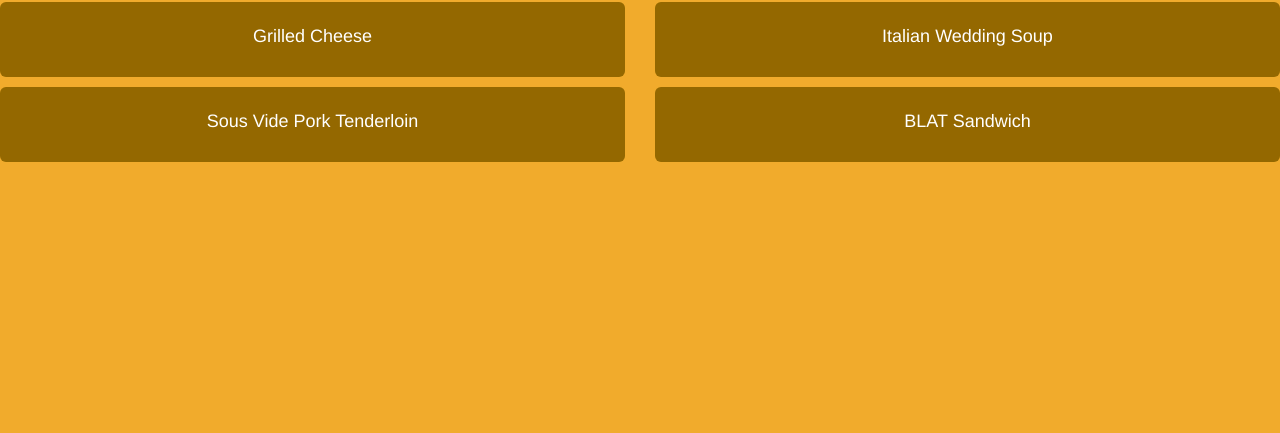
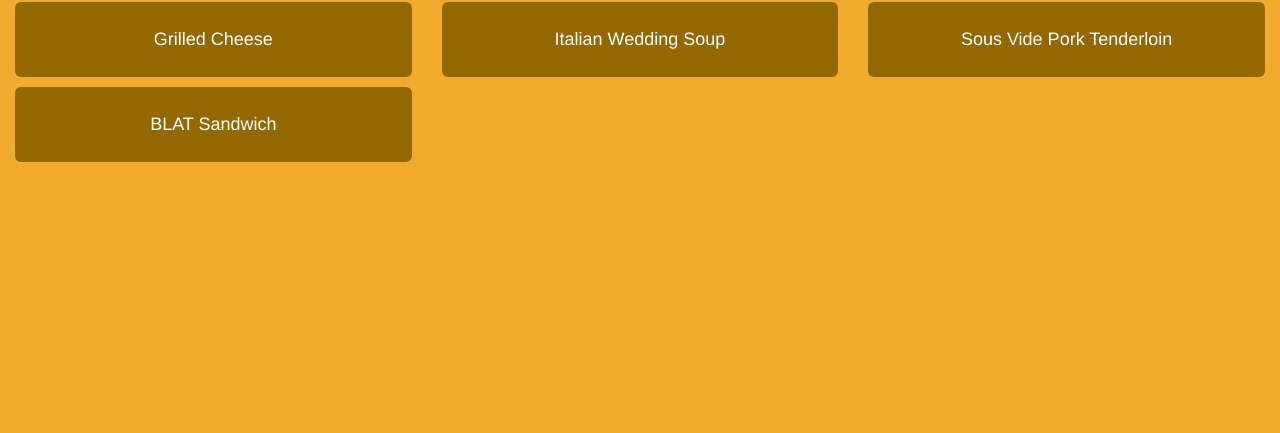
Before and after one commit to Seannaber/Souszy, a plain HTML site: page index.html in a window 1280 px wide. Shown: the part 367-800 px from the top of the page. Drawn offline with nearby package versions, Linux system fonts and the light colour scheme.

Commit message:
tweaking css and html

```diff
--- a/css/style.css
+++ b/css/style.css
@@ -47,7 +47,7 @@ h1 {
 
 .btn-lg {
 	height: 75px;
-	line-height: 2.75em;
+	line-height: 3em;
 	background-color: #946800;
 	border: none;
 	margin-bottom: 10px;
--- a/index.html
+++ b/index.html
@@ -32,18 +32,20 @@
       </div>
     </div>
     <!-- Recipe choices w/ responsiveness -->
+      <div class="container-fluid">
         <div class="row">
-        <div class="col-md-6">
+          <div class="col-md-4">
             <btn class="btn btn-primary btn-block btn-lg">Grilled Cheese</btn>
           </div>
-        <div class="col-md-6">
+          <div class="col-md-4">
             <btn class="btn btn-primary btn-block btn-lg">Italian Wedding Soup</btn>
           </div>
-        <div class="col-md-6">
+          <div class="col-md-4">
             <btn class="btn btn-primary btn-block btn-lg">Sous Vide Pork Tenderloin</btn>
           </div>
-        <div class="col-md-6">
+          <div class="col-md-4">
             <btn class="btn btn-primary btn-block btn-lg">BLAT Sandwich</btn>
+          </div>
         </div>
       </div>
   </main>
```
Lines whose indentation alone changed are shown as unchanged.
